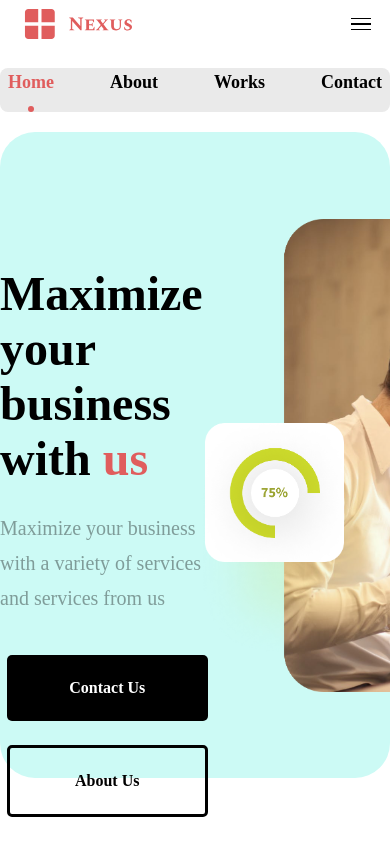
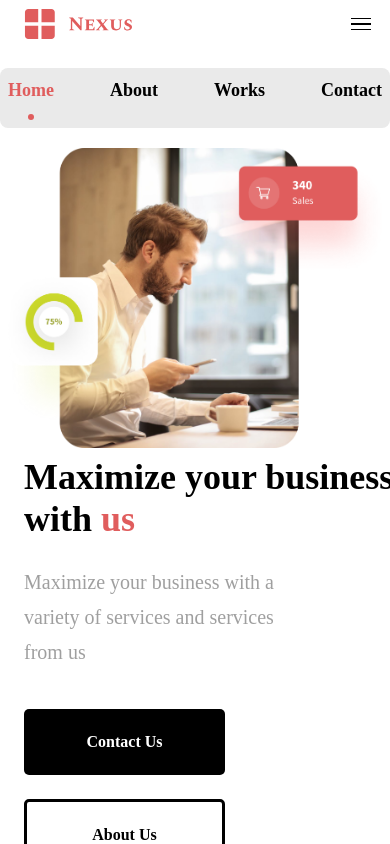
Before and after one commit to auscode/brochure-website, a React (Vite) app: page / in a window 390 px wide. Both pictures are taken after a click on the element 360 px from the left and 24 px from the top of the page. Shown: the top 844 px of the page. Built offline with nearby package versions, Linux system fonts and the light colour scheme; a web font is replaced by a local one.

Commit message:
homepage reponsiveness achieved

```diff
--- a/src/pages/Homepage/index.jsx
+++ b/src/pages/Homepage/index.jsx
@@ -68,7 +68,7 @@ const HomepagePage = () => {
         {/* mobile nav  */}
         <div className="hidden sm:block w-full ">
           {isMenuOpen && (
-            <div className="mobile-menu-content gap-2.5 flex flex-row m-0 bg-gray-200 px-2 justify-between rounded-lg">
+            <div className="mobile-menu-content gap-2.5 flex flex-row m-0 bg-gray-200 p-2 justify-between rounded-lg">
               {/* Add your menu items and styles here */}
               <div className="flex flex-col gap-2.5 items-center justify-start">
                 <Text
@@ -113,20 +113,20 @@ const HomepagePage = () => {
           )}
         </div>
         <div className="flex flex-col items-start justify-start w-full">
-          <div className="h-[646px] max-w-[1181px] mx-auto md:px-5 relative w-full">
-            <div className="absolute bg-cyan-50 h-[646px] inset-[0] justify-center m-auto rounded-[35px] w-full"></div>
-            <div className="absolute h-[473px] inset-y-[0] my-auto right-[0] w-[94%] md:w-full">
+          <div className="h-[646px] max-w-[1181px] mx-auto md:px-2 relative w-full">
+            <div className="absolute sm:hidden bg-cyan-50 h-[646px] inset-[0] justify-center m-auto rounded-[35px] w-full"></div>
+            <div className="absolute sm:static h-[473px] inset-y-[0] my-auto right-[0] w-[94%] md:w-full sm:w-full">
               <Img
-                className="absolute h-[473px] inset-y-[0] my-auto object-cover object-left right-[0] w-[51%]"
+                className="absolute sm:static h-[473px] sm:h-[300px] inset-y-[0] my-auto sm:my-0 object-cover sm:object-center object-left right-[0] w-[51%] sm:w-full"
                 src="images/img_group665.png"
                 alt="group665"
               />
-              <div className="absolute flex flex-col items-start justify-start left-[0] rounded-[5px] top-[10%] w-[55%]">
+              <div className="absolute flex flex-col items-start justify-start left-[0] rounded-[5px] top-[10%] sm:ml-4 sm:mt-2 w-[55%] sm:w-full sm:text-center sm:static">
                 <Text
-                  className="leading-[80.00px] md:text-5xl text-[75px] text-black-900 w-full"
+                  className="leading-[80.00px] sm:leading-4 md:text-5xl text-[75px] sm:text-4xl sm:text- text-black-900 w-full"
                   size="txtSourceSansProBold75"
                 >
-                  <span className="text-black-900 font-sourcesanspro text-left font-bold">
+                  <span className="text-black-900 font-sourcesanspro text-left sm:text-center font-bold">
                     Maximize your business with{" "}
                   </span>
                   <span className="text-red-401 font-sourcesanspro text-left font-bold">
@@ -134,13 +134,13 @@ const HomepagePage = () => {
                   </span>
                 </Text>
                 <Text
-                  className="leading-[35.00px] md:ml-[0] ml-[3px] mt-[25px] text-black-900_60 text-xl w-[73%] sm:w-full"
+                  className="leading-[35.00px] md:ml-[0] ml-[3px] mt-[25px] text-black-900_60 text-xl w-[73%]"
                   size="txtSourceSansProRegular20"
                 >
                   Maximize your business with a variety of services and services
                   from us
                 </Text>
-                <div className="flex sm:flex-col flex-row gap-6 items-center justify-start mt-[39px] rounded-[5px] w-[71%] md:w-full">
+                <div className="flex sm:flex-col flex-row gap-6 items-center sm:items-start justify-start mt-[39px] rounded-[5px] w-[71%] sm:w-full md:w-full">
                   <Button
                     className="cursor-pointer font-bold leading-[normal] min-w-[201px] rounded-[5px] text-base text-center"
                     color="black_900"
@@ -162,7 +162,7 @@ const HomepagePage = () => {
               </div>
             </div>
           </div>
-          <div className="flex flex-col gap-10 items-center justify-start max-w-[1181px] mt-[100px] mx-auto md:px-5 w-full">
+          <div className="flex flex-col gap-10 items-center justify-start max-w-[1181px] mt-[100px] sm:mt-[150px] mx-auto md:px-5 w-full">
             <div className="flex flex-row md:gap-10 items-center justify-between w-full">
               <Text
                 className="sm:text-4xl md:text-[38px] text-[40px] text-black-900"
@@ -253,7 +253,7 @@ const HomepagePage = () => {
             >
               What we do
             </Text>
-            <div className="bg-red-50 flex flex-col items-center justify-start p-28 md:px-10 sm:px-5 rounded-[90px] w-full">
+            <div className="bg-red-50 flex flex-col items-center justify-start p-28 sm:p-14 md:px-10 sm:px-5 rounded-[90px] sm:rounded-lg w-full">
               <div className="flex md:flex-col flex-row md:gap-5 gap-2 items-center justify-start mb-1.5 w-[95%] md:w-full">
                 <div className="flex flex-col items-start justify-start md:ml-[0] w-1/3 p-[25px] sm:px-5 hover:rounded-[30px] hover:shadow-bs4 hover:bg-white-A700 md:w-full">
                   <div className="flex flex-col gap-[37px] items-start justify-start mb-2 mt-3 w-[95%] w-[95%] md:w-full">
@@ -348,12 +348,12 @@ const HomepagePage = () => {
               </div>
             </div>
           </div>
-          <div className="sm:h-[1269px] h-[559px] md:h-[997px] mt-[100px] md:px-5 relative w-full">
+          <div className="sm:h-[1200px] h-[559px] md:h-[997px] mt-[100px] md:px-5 relative w-full">
             <div
-              className="absolute bg-cover bg-no-repeat bottom-[0] flex flex-col h-[525px] inset-x-[0] items-center justify-end mx-auto p-[50px] md:px-10 sm:px-5 w-full"
+              className="absolute bg-cover bg-no-repeat bottom-[0] flex flex-col h-[525px] sm:h-[73em] inset-x-[0] items-center justify-end mx-auto p-[50px] sm:p md:px-10 sm:px-5 w-full"
               style={{ backgroundImage: "url('images/img_group839.png')" }}
             >
-              <div className="flex flex-col items-center justify-start mt-[22px] w-[89%] md:w-full">
+              <div className="flex flex-col items-center justify-start mt-[22px] sm:mt-[100px] w-[89%] md:w-full">
                 <div className="flex flex-col md:gap-10 gap-[68px] items-center justify-start w-full">
                   <div className="flex md:flex-col flex-row md:gap-10 items-start justify-between w-full">
                     <Text
@@ -362,7 +362,7 @@ const HomepagePage = () => {
                     >
                       What our clients are saying
                     </Text>
-                    <div className="flex md:flex-1 flex-row gap-[9px] items-center justify-between w-[13%] md:w-full">
+                    <div className="flex sm:hidden md:flex-1 flex-row gap-[9px] items-center justify-between w-[13%] md:w-full">
                       <Button
                         className="flex items-center justify-center px-5 rounded-md"
                         shape="square"
@@ -488,7 +488,7 @@ const HomepagePage = () => {
               </div>
             </div>
             <Button
-              className="absolute border-[9px] border-solid border-white-A700 flex h-[68px] items-center justify-center left-[9%] top-[0] w-[68px]"
+              className="absolute border-[9px] border-solid border-white-A700 flex h-[68px] items-center justify-center left-[9%] sm:left-[4%] top-[0] w-[68px]"
               shape="circle"
               size="md"
             >
```
